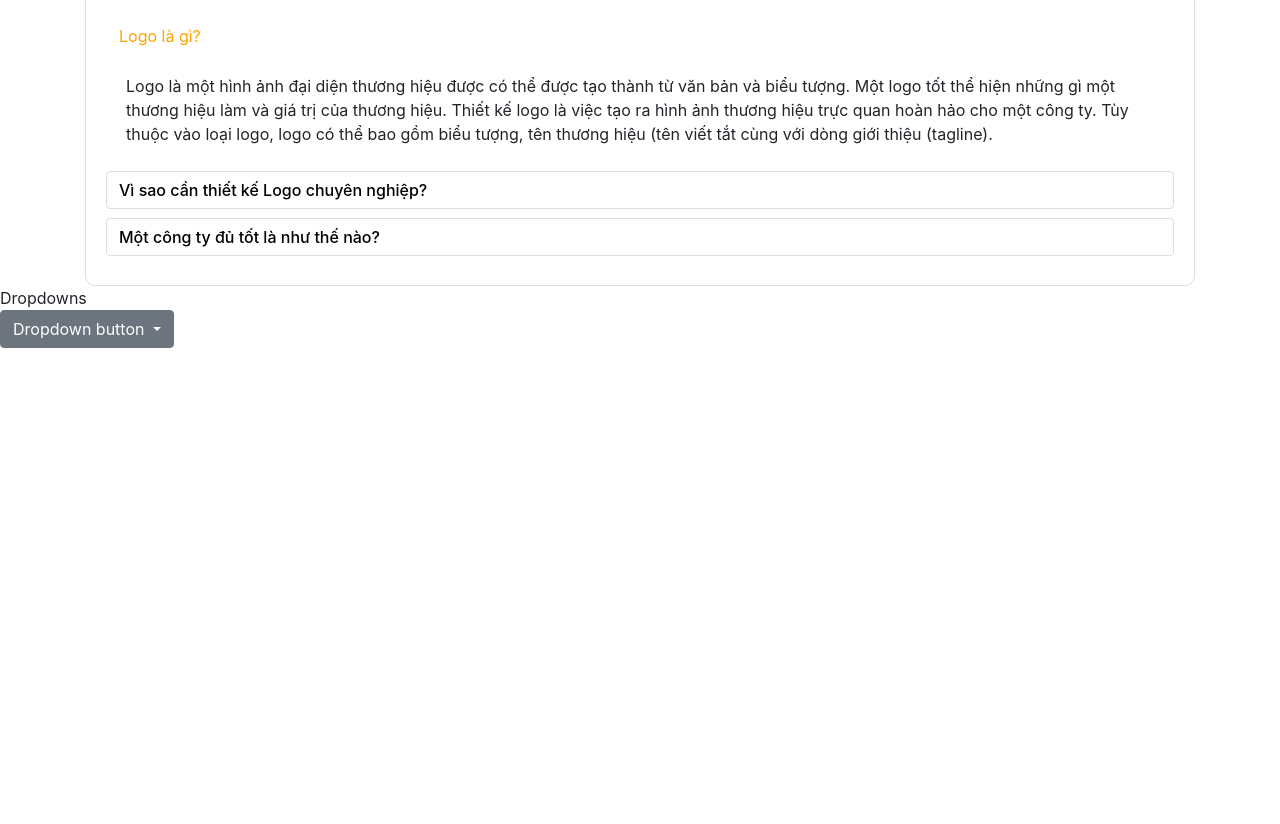
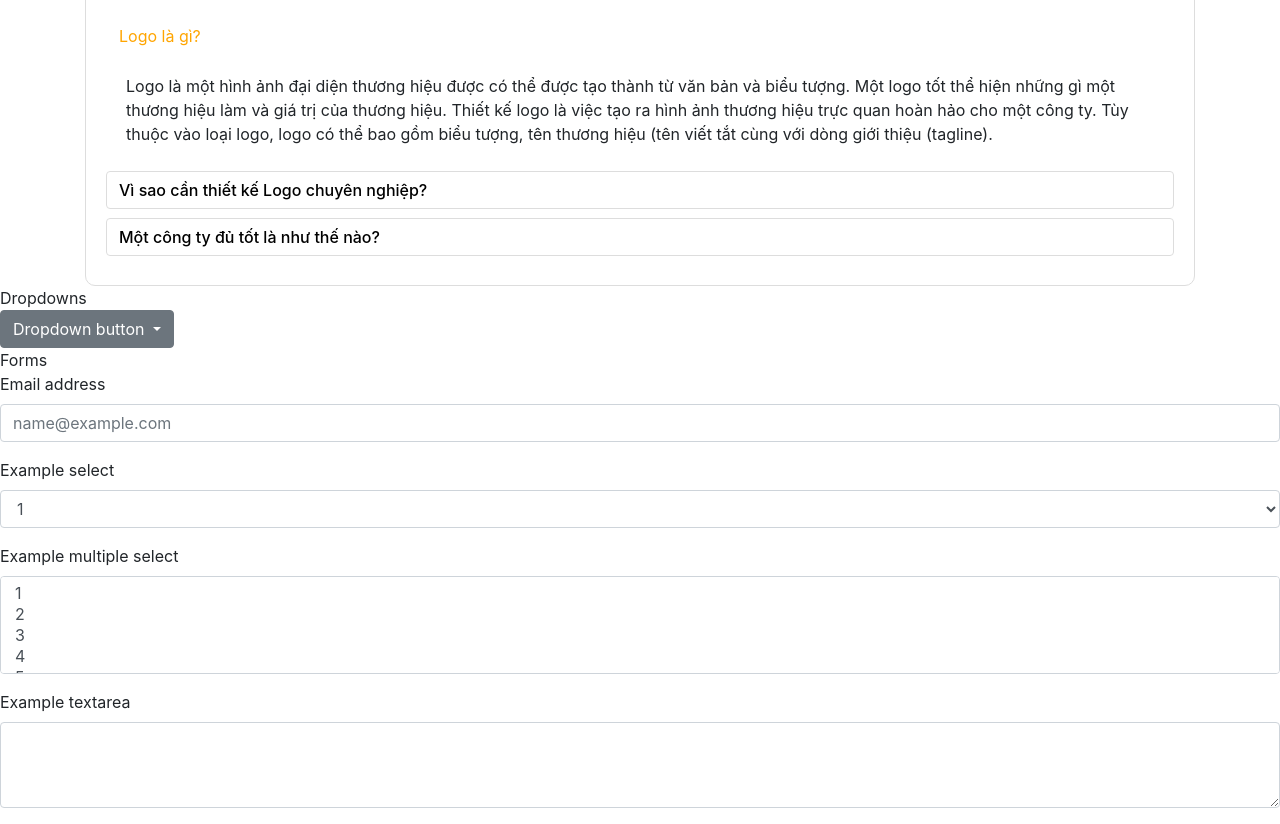
Before and after one commit to TienthDung/BaI10---LearnBootstrap-2-, a plain HTML site: page index.html in a window 1280 px wide. Shown: the part 154-978 px from the top of the page. Before the commit the page ends 800 px from the top, so only its background shows below. Drawn offline with Linux system fonts and the light colour scheme.

Commit message:
Create new project

```diff
--- a/index.html
+++ b/index.html
@@ -99,4 +99,36 @@ Thiết kế Logo chuyên nghiệp giúp doanh nghiệp:
             <a class="dropdown-item" href="#">Something else here</a>
         </div>
     </div>
+
+    <div class="forms">Forms</div>
+    <form>
+    <div class="form-group">
+        <label for="exampleFormControlInput1">Email address</label>
+        <input type="email" class="form-control" id="exampleFormControlInput1" placeholder="name@example.com">
+    </div>
+    <div class="form-group">
+        <label for="exampleFormControlSelect1">Example select</label>
+        <select class="form-control" id="exampleFormControlSelect1">
+        <option>1</option>
+        <option>2</option>
+        <option>3</option>
+        <option>4</option>
+        <option>5</option>
+        </select>
+    </div>
+    <div class="form-group">
+        <label for="exampleFormControlSelect2">Example multiple select</label>
+        <select multiple class="form-control" id="exampleFormControlSelect2">
+        <option>1</option>
+        <option>2</option>
+        <option>3</option>
+        <option>4</option>
+        <option>5</option>
+        </select>
+    </div>
+    <div class="form-group">
+        <label for="exampleFormControlTextarea1">Example textarea</label>
+        <textarea class="form-control" id="exampleFormControlTextarea1" rows="3"></textarea>
+    </div>
+    </form>
 </html>
```
